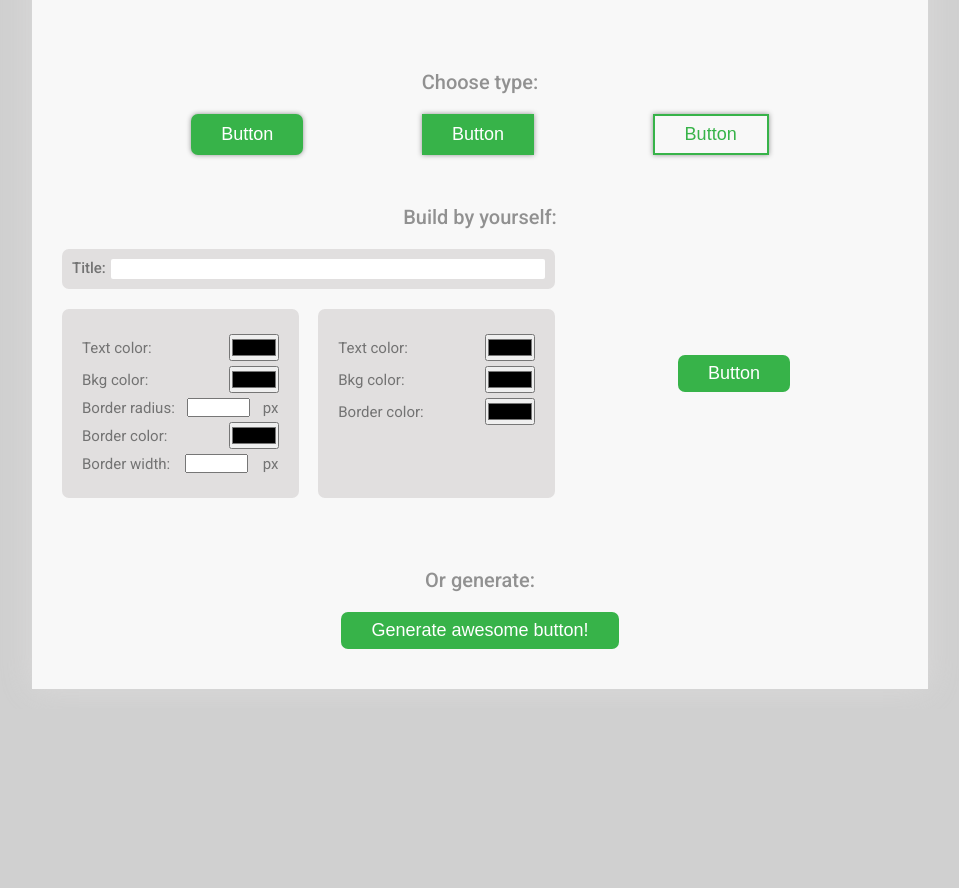
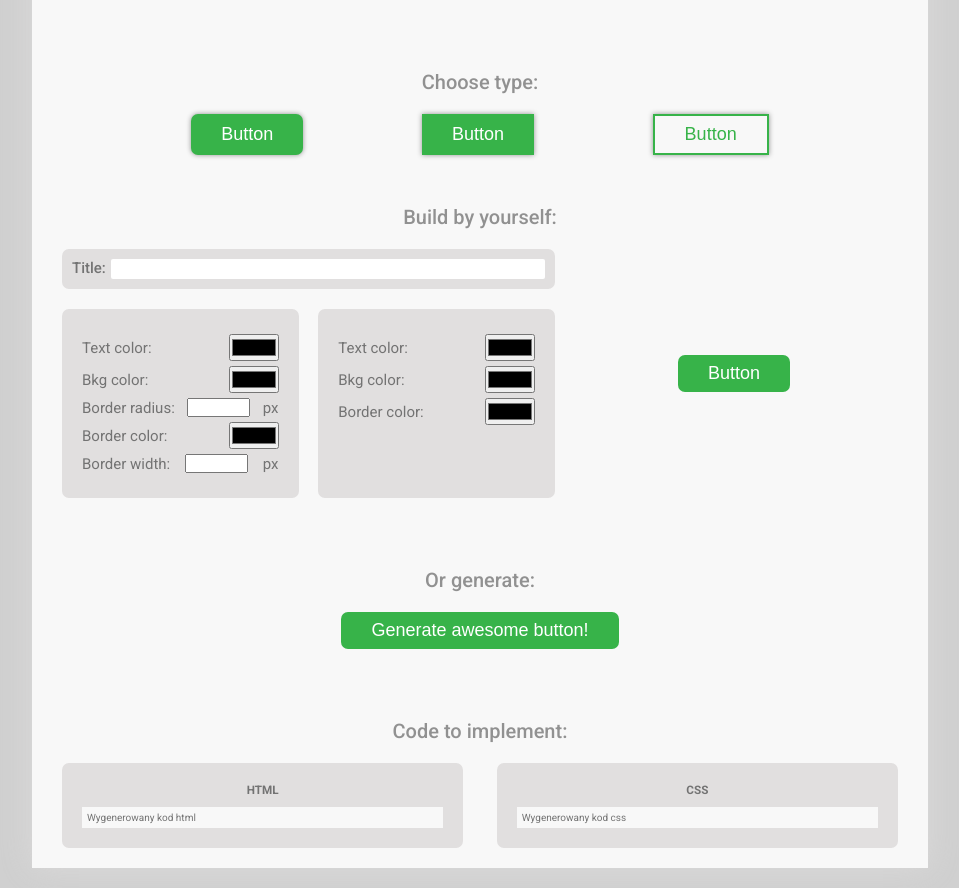
Before and after one commit to JohnyMielony07/buttonsBuilder, a website: page index.html in a window 1280 px wide. Shown: the part 142-1030 px from the top of the page, without its empty margins (160-1119 px from the left). Before the commit the page ends 851 px from the top, so only its background shows below. Drawn offline with Linux system fonts and the light colour scheme.

Commit message:
add and style containers for generated code

```diff
--- a/index.html
+++ b/index.html
@@ -1,5 +1,5 @@
 <!DOCTYPE html>
-<html lang="pl">
+<html lang="en">
 
 <head>
     <meta charset="UTF-8">
@@ -86,6 +86,23 @@
             <h2 class="secondary-title generate__title">Or generate:</h2>
             <button class="generate__button" id="generate-button">Generate awesome button!</button>
         </section>
+        <section class="code">
+            <h2 class="secondary-title code__title">Code to implement:</h2>
+            <div class="generated-code">
+                <div class="generated-code__container generated-code__container--html">
+                    <h3 class="generated-code__title">HTML</h3>
+                    <div class="generated-code__code generated-code__code--html">
+                        Wygenerowany kod html
+                     </div>
+                </div>
+                <div class="generated-code__container generated-code__container--css">
+                    <h3 class="generated-code__title">CSS</h3>
+                    <div class="generated-code__code generated-code__code--css">
+                            Wygenerowany kod css
+                    </div>
+                </div>
+            </div>
+        </section>
     </div>
 
 </body>
--- /dev/null
+++ b/sass/_code.scss
@@ -0,0 +1,35 @@
+.generated-code {
+    display: flex;
+    margin: 0 3rem;
+    justify-content: space-between;
+}
+
+.generated-code__container {
+    margin: 2rem 0;
+    padding: 2rem;
+    background-color: $color-primary-1;
+    border-radius: .7rem;
+    width: 48%;
+    box-sizing: border-box;
+}
+
+.generated-code__container--html {
+
+}
+
+.generated-code__container--css {
+
+
+}
+
+.generated-code__title {
+    text-align: center;
+    color: $color-dark-1;
+    padding-bottom: 1rem;
+}
+
+.generated-code__code {
+    background-color: $color-primary-2;
+    padding: .5rem;
+    color: $color-dark-1;
+}
--- a/sass/main.scss
+++ b/sass/main.scss
@@ -3,3 +3,4 @@
 @import "type-select";
 @import "builder";
 @import "generate";
+@import "code";
```
Also changed, not shown: css/style.css.
